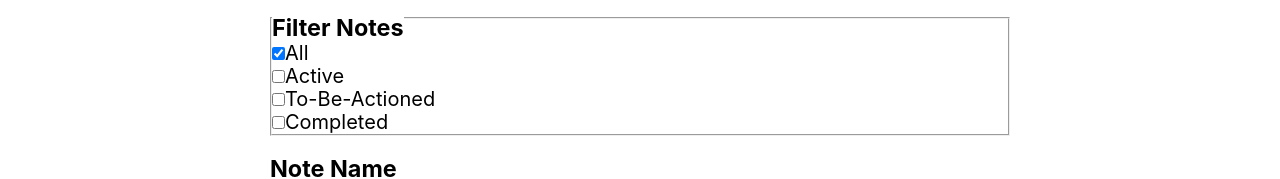
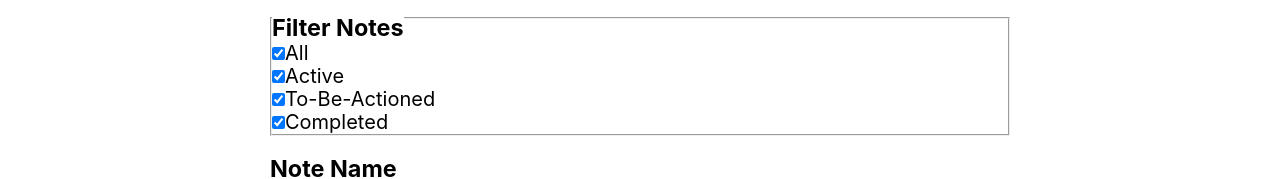
Before and after one commit to code-by-mandy/note-tracker, a React (Create React App) app: page / in a window 1280 px wide. Shown: the part 711-890 px from the top of the page. Built offline with nearby package versions, Linux system fonts and the light colour scheme.

Commit message:
all notes showing without filter interaction

```diff
--- a/src/App.js
+++ b/src/App.js
@@ -30,7 +30,7 @@ function App() {
     const notesArray = [...notes];
     let newFilteredNotes = [];
 
-    if (filters.includes("all")) {
+    if (filters.includes("all") || filters.length === 0) {
       newFilteredNotes = notesArray;
     } else {
       notesArray.forEach(note => {
--- a/src/components/NoteInput.js
+++ b/src/components/NoteInput.js
@@ -1,6 +1,6 @@
 import {useState} from 'react'
 
-const NoteInput = ( {submitNote}) => {
+const NoteInput = ( {submitNote} ) => {
 
     const [name, setName] = useState("");
     const [status, setStatus] = useState("");
--- a/src/components/NotesFilter.js
+++ b/src/components/NotesFilter.js
@@ -1,20 +1,10 @@
-import {useEffect, useState} from 'react'
-
 const NotesFilter = ({filterArray}) => {
 
-    const [checkedBoxes, setCheckedBoxes] = useState([]);
-
-    useEffect(() => {
-        const checkBoxesNode = document.querySelectorAll('input[type=checkbox]');
-        const checkBoxesArray = Array.from(checkBoxesNode);
-        setCheckedBoxes(checkBoxesArray);
-    }, []);
-
-    //function to manually check all on page load and when all is checked by user
-    //when something other than all is checked, the rest are unchecked
+    const checkBoxesNode = document.querySelectorAll('input[type=checkbox]');
+    const checkBoxesArray = Array.from(checkBoxesNode);
 
     const handleFilter = () => {
-        const oldBoxes = [...checkedBoxes];
+        const oldBoxes = [...checkBoxesArray];
         const updatedBoxes = oldBoxes.filter(box => box.checked);
         const updatedBoxValues = updatedBoxes.map((box) => {
             return (box.id)
@@ -27,19 +17,19 @@ const NotesFilter = ({filterArray}) => {
             <fieldset>
                 <legend htmlFor="filter"><h3>Filter Notes</h3></legend>
                 <div>
-                    <input type="checkbox" name="filter" id="all" value="all" onClick= {handleFilter} defaultChecked></input>
+                    <input type="checkbox" name="filter" id="all" value="all" defaultChecked="true" onClick= {handleFilter}></input>
                     <label htmlFor="all">All</label>
                 </div>
                 <div>
-                    <input type="checkbox" name="filter" id="active" value="active" onClick= {handleFilter}></input>
+                    <input type="checkbox" name="filter" id="active" value="active" defaultChecked="true"  onClick= {handleFilter}></input>
                     <label htmlFor="active">Active</label>
                 </div>
                 <div>
-                    <input type="checkbox" name="filter" id="tba" value="tba" onClick= {handleFilter}></input>
+                    <input type="checkbox" name="filter" id="tba" value="tba" defaultChecked="true" onClick= {handleFilter}></input>
                     <label htmlFor="tba">To-Be-Actioned</label>
                 </div>
                 <div>
-                    <input type="checkbox" name="filter" id="completed" value="completed" onClick= {handleFilter}></input>
+                    <input type="checkbox" name="filter" id="completed" defaultChecked="true"  value="completed" onClick= {handleFilter}></input>
                     <label htmlFor="completed">Completed</label>
                 </div>
             </fieldset>
```
